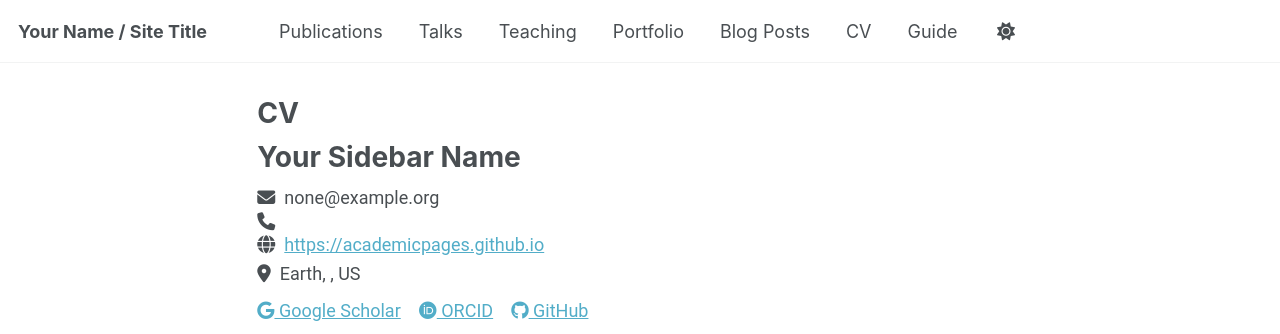
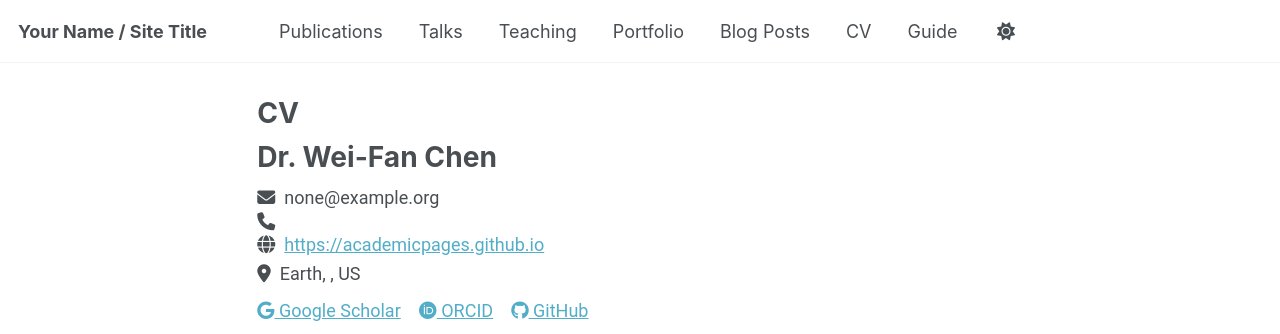
Before and after one commit to aist-cwf/aist-cwf.github.io, a Jekyll site: the page built from _pages/cv-json.md, in a window 1280 px wide and 900 px high. Shown: the top 334 px of the window. Built offline with Jekyll 4.4.1, drawn with Linux system fonts in a browser that asks for light colours; a script that is not in the unit is left out.

Commit message:
Update cv.json

```diff
--- a/_data/cv.json
+++ b/_data/cv.json
@@ -1,6 +1,6 @@
 {
   "basics": {
-    "name": "Your Sidebar Name",
+    "name": "Dr. Wei-Fan Chen",
     "email": "none@example.org",
     "phone": "",
     "website": "https://academicpages.github.io",
```
